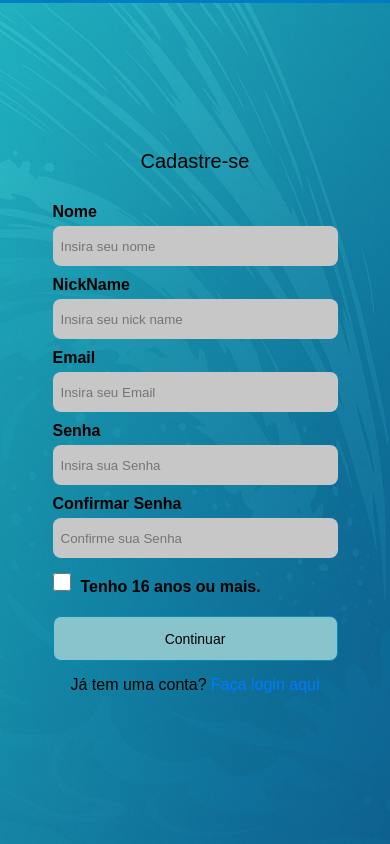
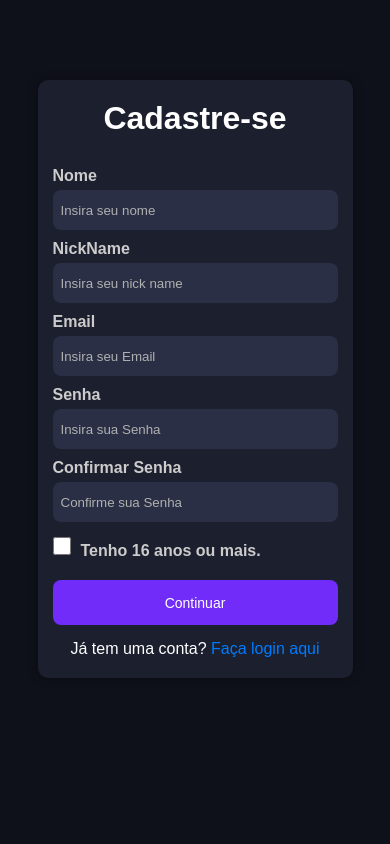
Before and after one commit to artego974/GameWave, a website: page public/pages/singUP.html in a window 390 px wide. Drawn offline with Linux system fonts and the light colour scheme.

Commit message:
mudanças gerais

```diff
--- a/public/css/style.css
+++ b/public/css/style.css
@@ -350,6 +350,7 @@ header img {
   justify-content: space-around;
 }
 
+
 .card-body {
   text-align: center;
 }
@@ -358,3 +359,8 @@ header img {
   padding-left: 1rem;
   padding-right: 1rem;
 }
+
+#imgCamp{
+  width: 200px;
+  height: 150px;
+}
--- a/public/css/styleSingIN.css
+++ b/public/css/styleSingIN.css
@@ -1,110 +1,141 @@
-html, body {
-    width: 100%;
-    height: 100%;
+* {
+    box-sizing: border-box;
+    font-family: Arial, Helvetica, sans-serif;
     margin: 0;
     padding: 0;
 }
 
-* {
-    font-family: Arial, Helvetica, sans-serif;
-    box-sizing: border-box;
+html,
+body {
+    width: 100%;
+    height: 100%;
+    background-color: #0f111a;
+    color: #ffffff;
 }
 
 body {
-    color: black;
-    background-image: url(../../assets/fundo.jpeg);
-    background-size: cover;
-    background-position: center;
-    background-repeat: no-repeat;
-}
 
-header {
-    background-color: #141921;
-    width: 100%;
-    height: 13%;
     display: flex;
     justify-content: center;
-    align-items: center;
-    color: #f0f0f0;
-}
-
-header img {
-    width: 70px;
-    height: 60px;
+    align-items: flex-start;
+    padding-top: 60px;
 }
 
 main {
     width: 100%;
-    height: 87%; /* ocupa o resto da tela abaixo do header */
     display: flex;
     justify-content: center;
-    align-items: center;
+    align-items: flex-start;
+    padding: 20px;
 }
 
 #container {
-    width: 90%;
+    background-color: #1c1f2e;
+    border-radius: 10px;
+    padding: 30px 20px;
     max-width: 400px;
-    padding: 20px;
-    border-radius: 15px;
-    display: flex;
-    flex-direction: column;
-    align-items: center;
+    width: 100%;
+    box-shadow: 0 0 10px rgba(0, 0, 0, 0.4);
 }
 
-#cad {
-    font-size: 2.5rem;
+div #cad {
     font-weight: bolder;
+    font-size: 2rem;
+    text-align: center;
     margin-bottom: 20px;
-    text-align: center;
+    color: #ffffff;
 }
 
 form {
-    width: 100%;
     display: flex;
     flex-direction: column;
-    align-items: center;
 }
 
 form label {
-    align-self: flex-start;
-    margin-left: 10%;
-    margin-bottom: 5px;
+    margin-top: 10px;
+    font-weight: bold;
+    color: #cccccc;
 }
 
-form input {
-    width: 80%;
+form input[type="text"],
+form input[type="email"],
+form input[type="password"] {
     height: 40px;
-    margin-bottom: 15px;
-    border-radius: 10px;
-    background-color: #C7C7C7;
+    border-radius: 8px;
     border: none;
-    padding: 5px 10px;
+    background-color: #2a2f45;
+    color: #ffffff;
+    padding: 8px;
+    margin-top: 5px;
 }
 
-#nextSingUp {
-    width: 80%;
-    height: 45px;
-    background-color: #89C4CD;
-    border: 1px solid #0090b0;
-    margin-top: 5%;
-    border-radius: 8px;
-    font-size: large;
-    cursor: pointer;
+form input::placeholder {
+    color: #b0b0b0;
 }
 
-#nextSingUp:hover {
-    background-color: aquamarine;
-    transform: scale(1.05);
+.checkbox {
+    display: flex;
+    align-items: center;
+    margin-top: 10px;
+    color: #cccccc;
+}
+
+#checkBox {
+    width: 18px;
+    height: 18px;
+    margin-right: 10px;
+}
+
+#nextSingIN {
+    margin-top: 20px;
+    height: 45px;
+    background-color: #712cf9;
+    border: none;
+    border-radius: 8px;
+    font-size: 16px;
+    color: #ffffff;
+    cursor: pointer;
     transition: 0.3s ease-in-out;
 }
 
-/* Responsivo para telas menores */
-@media screen and (max-width: 480px) {
-    #cad {
-        font-size: 2rem;
+#nextSingIN:hover {
+    background-color: #6528e0;
+    transform: scale(1.05);
+}
+
+#nextSingIN:active {
+    background-color: #5a23c8;
+}
+
+/* Link "Já tem conta?" */
+.login-link {
+    margin-top: 15px;
+    text-align: center;
+    font-size: 14px;
+    color: #cccccc;
+}
+
+.login-link a {
+    color: #712cf9;
+    text-decoration: none;
+}
+
+.login-link a:hover {
+    text-decoration: underline;
+}
+
+/* Responsivo */
+@media screen and (max-width: 500px) {
+    #container {
+        padding: 20px 15px;
+        max-width: 90%;
     }
 
-    form input, #nextSingUp {
-        width: 90%;
+    #cad {
+        font-size: 18px;
+    }
+
+    #nextSingUp {
+        font-size: 14px;
     }
 }
--- a/public/css/styleSingUP.css
+++ b/public/css/styleSingUP.css
@@ -5,40 +5,45 @@
   padding: 0;
 }
 
-  html, body {
+html,
+body {
   width: 100%;
   height: 100%;
+  background-color: #0f111a;
+  color: #ffffff;
 }
 
 body {
-    background-image: url(../../assets/fundo.jpeg);
-    background-size: cover;
-    background-position: center;
-    color: black;
+
   display: flex;
   justify-content: center;
-    align-items: center;
+  align-items: flex-start;
+  padding-top: 60px;
 }
 
 main {
   width: 100%;
   display: flex;
   justify-content: center;
-    align-items: center;
+  align-items: flex-start;
   padding: 20px;
 }
 
 #container {
+  background-color: #1c1f2e;
   border-radius: 10px;
   padding: 30px 20px;
   max-width: 400px;
   width: 100%;
+  box-shadow: 0 0 10px rgba(0, 0, 0, 0.4);
 }
 
-  #cad {
-    font-size: 2.5rem;
+div #cad {
+  font-weight: bolder;
+  font-size: 2rem;
   text-align: center;
   margin-bottom: 20px;
+  color: #ffffff;
 }
 
 form {
@@ -49,6 +54,7 @@
 form label {
   margin-top: 10px;
   font-weight: bold;
+  color: #cccccc;
 }
 
 form input[type="text"],
@@ -57,15 +63,21 @@
   height: 40px;
   border-radius: 8px;
   border: none;
-    background-color: #C7C7C7;
+  background-color: #2a2f45;
+  color: #ffffff;
   padding: 8px;
   margin-top: 5px;
+}
+
+form input::placeholder {
+  color: #b0b0b0;
 }
 
 .checkbox {
   display: flex;
   align-items: center;
   margin-top: 10px;
+  color: #cccccc;
 }
 
 #checkBox {
@@ -77,17 +89,39 @@
 #nextSingUp {
   margin-top: 20px;
   height: 45px;
-    background-color: #89C4CD;
-    border: 1px #0090b0 solid;
+  background-color: #712cf9;
+  border: none;
   border-radius: 8px;
   font-size: 16px;
+  color: #ffffff;
   cursor: pointer;
   transition: 0.3s ease-in-out;
 }
 
 #nextSingUp:hover {
-    background-color: aquamarine;
+  background-color: #6528e0;
   transform: scale(1.05);
+}
+
+#nextSingUp:active {
+  background-color: #5a23c8;
+}
+
+/* Link "Já tem conta?" */
+.login-link {
+  margin-top: 15px;
+  text-align: center;
+  font-size: 14px;
+  color: #cccccc;
+}
+
+.login-link a {
+  color: #712cf9;
+  text-decoration: none;
+}
+
+.login-link a:hover {
+  text-decoration: underline;
 }
 
 /* Responsivo */
@@ -98,7 +132,7 @@
   }
 
   #cad {
-      font-size: 20px;
+      font-size: 18px;
   }
 
   #nextSingUp {
--- a/public/js/CriarCardCamp.js
+++ b/public/js/CriarCardCamp.js
@@ -13,7 +13,7 @@ document.addEventListener('DOMContentLoaded', () => {
 
     col.innerHTML = `
       <div class="card shadow-sm">
-        <img class="card-img-top" src="${camp.imagem || "https://via.placeholder.com/150"
+        <img id="imgCamp" class="card-img-top" src="${camp.fotoCampeonato || "https://via.placeholder.com/150"
       }" alt="Thumbnail">
         <div class="card-body">
           <h5 class="card-title">${camp.name}</h5>
--- a/public/js/perfil.js
+++ b/public/js/perfil.js
@@ -7,6 +7,8 @@ document.addEventListener("DOMContentLoaded", async () => {
   const bannerInput = document.getElementById("input-banner");
   const botaoCamera = document.getElementById("botao-camera");
   const changeBannerButton = document.getElementById("change-banner-button");
+
+  const nickName = document.getElementById("nickName")
 
   // 1. Buscar dados do usuário ao carregar a página
   try {
@@ -24,7 +26,7 @@ document.addEventListener("DOMContentLoaded", async () => {
     // Preencher dados no HTML
     document.getElementById("img-perfil").src = `${user.fotoPerfil}`;
     document.getElementById("img-banner").src = `${user.banerPerfil}`;
-    document.getElementById("nickName").textContent = user.nickname;
+    document.getElementById("nickName").textContent = `${user.nickname}`;
 
   } catch (error) {
     console.error("Erro ao carregar perfil:", error);
--- a/src/controller/GameController.ts
+++ b/src/controller/GameController.ts
@@ -14,7 +14,7 @@ export class GameController {
 
     // Criar novo games
     async create(req: Request, res: Response) {
-        const { name,description } = req.body;
+        const { name ,description } = req.body;
 
         if(!name){
             res.status(400).json({message: "Insira o nome do Jogo"})
--- a/src/routes/CampRoutes.ts
+++ b/src/routes/CampRoutes.ts
@@ -6,7 +6,7 @@ const router: Router = Router();
 const con = new CampeonatoController;
 
 router.get("/campeonato", con.list);
-router.post("/campeonato",AuthMiddleware, con.create);
+router.post("/campeonato", con.create);
 router.delete("/campeonato/:id",AuthMiddleware, con.delete);
 router.get("/campeonato/:id",AuthMiddleware, con.show);
 router.patch("/campeonato/:id",AuthMiddleware, con.update);
--- a/src/routes/LiveRoutes.ts
+++ b/src/routes/LiveRoutes.ts
@@ -5,7 +5,7 @@ const router: Router = Router();
 const live = new liveController;
 
 router.get("/live", live.list);
-router.post("/live",AuthMiddleware, live.create);
+router.post("/live", live.create);
 router.delete("/live/:id",AuthMiddleware, live.delete);
 router.get("/live/:id",AuthMiddleware, live.show);
 router.put("/live/:id",AuthMiddleware, live.update);
```
Also changed, not shown: public/index.html (+14 -6 lines), public/js/CriarCamp.js (+59 -56 lines), public/pages/config.html (+0 -1 lines), public/pages/criarCampeonatos.html (+6 -6 lines), src/middlewares/upload/1754413985467-captura_de_tela_2025-05-09_150557.png (added), src/middlewares/upload/1754413996302-captura_de_tela_2024-09-16_153037.png (added), src/middlewares/upload/1754417943837-captura_de_tela_2024-11-12_161847.png (added), src/middlewares/upload/1754417961185-captura_de_tela_2024-09-16_153037.png (added), src/middlewares/upload/1754420418969-captura_de_tela_2024-11-12_155915.png (added), src/middlewares/upload/1754420428571-captura_de_tela_2024-09-16_153037.png (added). Lines whose indentation alone changed are shown as unchanged.
